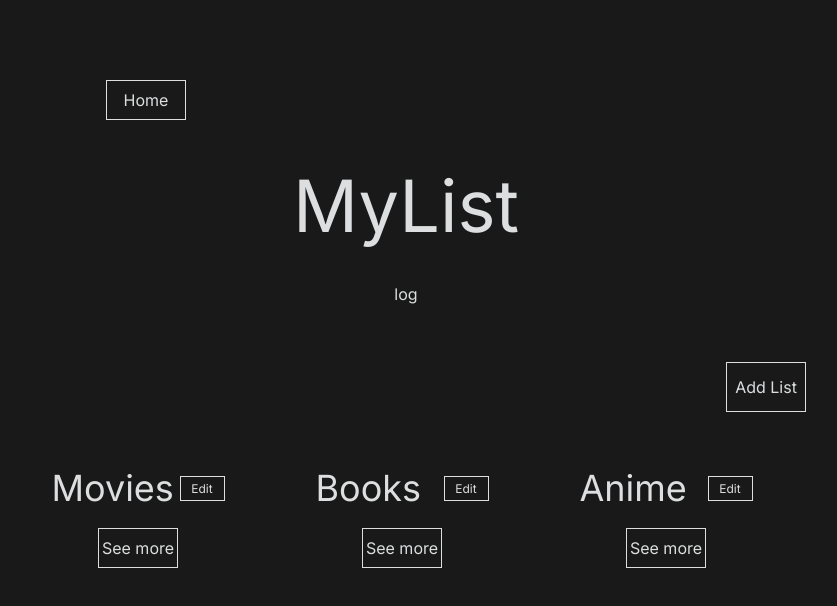
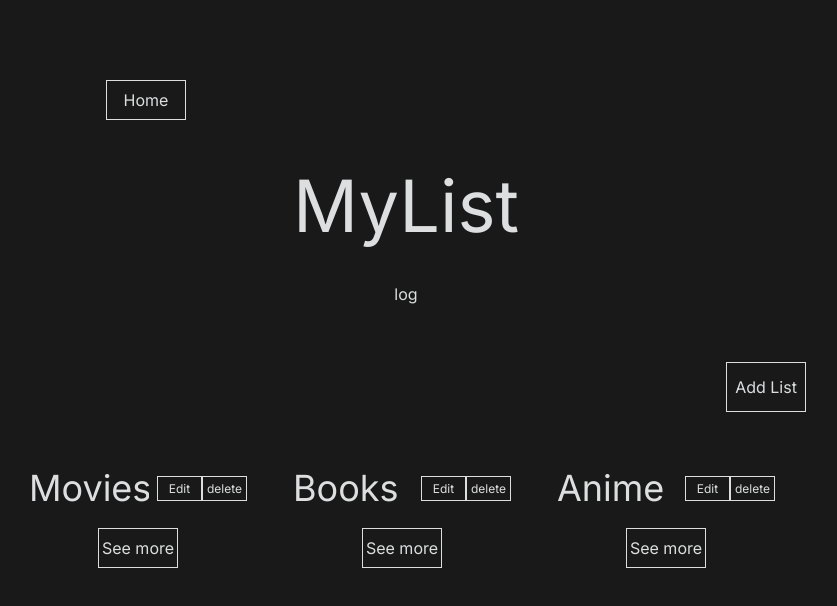
Before and after one commit to Eddie143code/MyList-frontend, a Next.js app: page /lists in a window 1280 px wide. Shown: the top 606 px of the page, without its empty margins (234-1071 px from the left). Built offline with nearby package versions, Linux system fonts and the light colour scheme.

Commit message:
added delete list functionality and changed edit functionality

```diff
--- a/src/app/lists/[name]/page.tsx
+++ b/src/app/lists/[name]/page.tsx
@@ -97,7 +97,7 @@ const page = ({ params }: any) => {
         </div>
         <div className="flex flex-wrap w-[100%] min-w-[230px] ">
           {currentList ? (
-            currentList.items.map((item: any) => {
+            currentList.items.map((item: any, i: any) => {
               return (
                 <form
                   className="w-[80%] lg:w-[33%] lg:flex lg:flex-col lg:items-center mb-10"
@@ -108,12 +108,10 @@ const page = ({ params }: any) => {
                     <input
                       id={item.id}
                       className="w-[120px] text-4xl"
-                      disabled={!editState[item.id]}
-                      value={
-                        editState[item.id - 1].edit ? currentItem : item.name
-                      }
+                      disabled={!editState[i]}
+                      value={editState[i].edit ? currentItem : item.name}
                       onChange={(e: any) => {
-                        if (editState[item.id]) {
+                        if (editState[i]) {
                           setCurrentItem(e.target.value);
                         }
                       }}
@@ -122,10 +120,10 @@ const page = ({ params }: any) => {
                       <Button
                         type="button"
                         xs
-                        text={editState[item.id - 1].edit ? "Cancel" : "Edit"}
+                        text={editState[i].edit ? "Cancel" : "Edit"}
                         clickMethod={() => handleEdit(item.id)}
                       />
-                      {editState[item.id - 1].edit && (
+                      {editState[i].edit && (
                         <Button type="submit" xs text={"Save"} />
                       )}
                     </span>
--- a/src/app/lists/page.tsx
+++ b/src/app/lists/page.tsx
@@ -7,7 +7,7 @@ import { useGlobalContext } from "@/state/context/ListContext";
 const Page = () => {
   const [addList, setAddList] = useState<boolean>(false);
   const [currentListItem, setCurrentListItem] = useState<string>("");
-  const { Lists, addNewList, editList } = useGlobalContext();
+  const { Lists, addNewList, editList, deleteList } = useGlobalContext();
   const [allLists, setAllLists] = useState<any>(Lists);
 
   const newEditList = Lists.map((list: any) => {
@@ -17,7 +17,10 @@ const Page = () => {
   // Use an object to track the edit state for each list
   const [editState, setEditState] = useState<any>(newEditList);
 
-  useEffect(() => {}, [Lists]);
+  useEffect(() => {
+    // console.log(Lists);
+    // console.log(editState);
+  }, [Lists]);
 
   const handleSubmit = (e: any) => {
     e.preventDefault();
@@ -28,6 +31,12 @@ const Page = () => {
     };
 
     setAllLists([...allLists, newItem]);
+
+    const nL = [...allLists, newItem];
+    const newEdState = nL.map((l: any) => {
+      return { id: l.id, edit: false };
+    });
+    setEditState(newEdState);
     addNewList(newItem);
     setCurrentListItem("");
     setAddList(false);
@@ -36,7 +45,7 @@ const Page = () => {
   const handleEdit = (id: any) => {
     const newL = editState.map((list: any) => {
       if (list.id === id) {
-        return { id: list.id, edit: true };
+        return { id: list.id, edit: !list.edit };
       }
       return list;
     });
@@ -48,7 +57,7 @@ const Page = () => {
     const findL = editState.find((l: any) => {
       if (l.edit === true) return l;
     });
-    console.log(findL);
+    // console.log(findL);
 
     const newItem = {
       id: findL.id,
@@ -73,16 +82,41 @@ const Page = () => {
     editList(newItem);
   };
 
+  const handleDelete = (id: any) => {
+    const fillList = allLists.filter((list: any) => list.id !== id);
+
+    const fillState = fillList.map((l: any) => {
+      return { id: l.id, edit: false };
+    });
+
+    // console.log(fillState);
+
+    setEditState(fillState);
+    setAllLists(fillList);
+    deleteList(id);
+  };
+
   return (
     <main className="flex flex-col items-center w-[90%]">
       <section className="flex flex-col mt-10 gap-14 lg:w-[70%] lg:max-w-[800px]">
         <button onClick={() => console.log(Lists)}>log</button>
         <div className="text-end w-[90%] lg:w-[100%]">
-          <Button md text="Add List" clickMethod={() => setAddList(!addList)} />
+          <Button
+            md
+            text="Add List"
+            clickMethod={() => {
+              setAddList(!addList);
+              const closeEdit = allLists.map((l: any) => {
+                return { id: l.id, edit: false };
+              });
+              setEditState(closeEdit);
+            }}
+          />
         </div>
         <div className="flex flex-wrap w-[100%] min-w-[230px]">
           {allLists.length > 0 ? (
-            allLists.map((list: any) => (
+            allLists.map((list: any, i: any) => {
+              return (
                 <form
                   className="w-[80%] lg:w-[33%] lg:flex lg:flex-col lg:items-center mb-10"
                   key={list.id}
@@ -92,12 +126,10 @@ const Page = () => {
                     <input
                       id={list.id}
                       className="w-[120px] text-4xl"
-                    disabled={!editState[list.id]}
-                    value={
-                      editState[list.id - 1].edit ? currentListItem : list.name
-                    }
+                      disabled={!editState[i]}
+                      value={editState[i].edit ? currentListItem : list.name}
                       onChange={(e: any) => {
-                      if (editState[list.id]) {
+                        if (editState[i]) {
                           setCurrentListItem(e.target.value);
                         }
                       }}
@@ -106,12 +138,18 @@ const Page = () => {
                       <Button
                         type="button"
                         xs
-                      text={editState[list.id - 1].edit ? "Cancel" : "Edit"}
+                        text={editState[i].edit ? "Cancel" : "Edit"}
                         clickMethod={() => handleEdit(list.id)}
                       />
-                    {editState[list.id - 1].edit && (
+                      {editState[i].edit && (
                         <Button type="submit" xs text={"Save"} />
                       )}
+                      <Button
+                        type="button"
+                        xs
+                        text={"delete"}
+                        clickMethod={() => handleDelete(list.id)}
+                      />
                     </span>
                   </h1>
                   <div className="lg:mt-5">
@@ -123,7 +161,8 @@ const Page = () => {
                     />
                   </div>
                 </form>
-            ))
+              );
+            })
           ) : (
             <div className="w-[100%] lg:w-[100%] lg:flex lg:flex-col lg:items-center mb-10">
               <h1>
--- a/src/state/context/ListContext.tsx
+++ b/src/state/context/ListContext.tsx
@@ -40,6 +40,11 @@ export const AppProvider = ({ children }: any) => {
     dispatch({ type: "EDIT_EXISTING_LIST", payload: req });
   };
 
+  const deleteList = (req: any) => {
+    console.log("this is request in deleteList: ", req);
+    dispatch({ type: "DELETE_EXISTING_LIST", payload: req });
+  };
+
   const findList = (req: any) => {
     const myList = state.Lists.find(
       (list: any) => list.name.toLowerCase() === req.toLowerCase()
@@ -59,7 +64,15 @@ export const AppProvider = ({ children }: any) => {
   };
   return (
     <AppContext.Provider
-      value={{ ...state, addNewList, findList, addNewItem, editList, editItem }}
+      value={{
+        ...state,
+        addNewList,
+        editList,
+        deleteList,
+        findList,
+        addNewItem,
+        editItem,
+      }}
     >
       {children}
     </AppContext.Provider>
--- a/src/state/context/reducer.tsx
+++ b/src/state/context/reducer.tsx
@@ -6,6 +6,25 @@ export const reducer = (state: any, action: any) => {
         ...state,
         Lists: [...state.Lists, action.payload],
       };
+
+    case "EDIT_EXISTING_LIST":
+      const newnewL = state.Lists.map((l: any) => {
+        if (l.id === action.payload.id) {
+          return { ...action.payload, items: l.items };
+        }
+        return l;
+      });
+      console.log(newnewL);
+
+      return { Lists: [...newnewL] };
+
+    case "DELETE_EXISTING_LIST":
+      const newDL = state.Lists.filter((list: any) => {
+        return list.id !== action.payload;
+      });
+      console.log(newDL);
+
+      return { Lists: [...newDL] };
 
     case "ADD_NEW_ITEM":
       console.log("in addNewList");
@@ -27,17 +46,6 @@ export const reducer = (state: any, action: any) => {
       return {
         Lists: [...newL],
       };
-
-    case "EDIT_EXISTING_LIST":
-      const newnewL = state.Lists.map((l: any) => {
-        if (l.id === action.payload.id) {
-          return { ...action.payload, items: l.items };
-        }
-        return l;
-      });
-      console.log(newnewL);
-
-      return { Lists: [...newnewL] };
 
     case "EDIT_EXISTING_ITEM":
       const newnewI = state.Lists.map((l: any) => {
```
Lines whose indentation alone changed are shown as unchanged.
